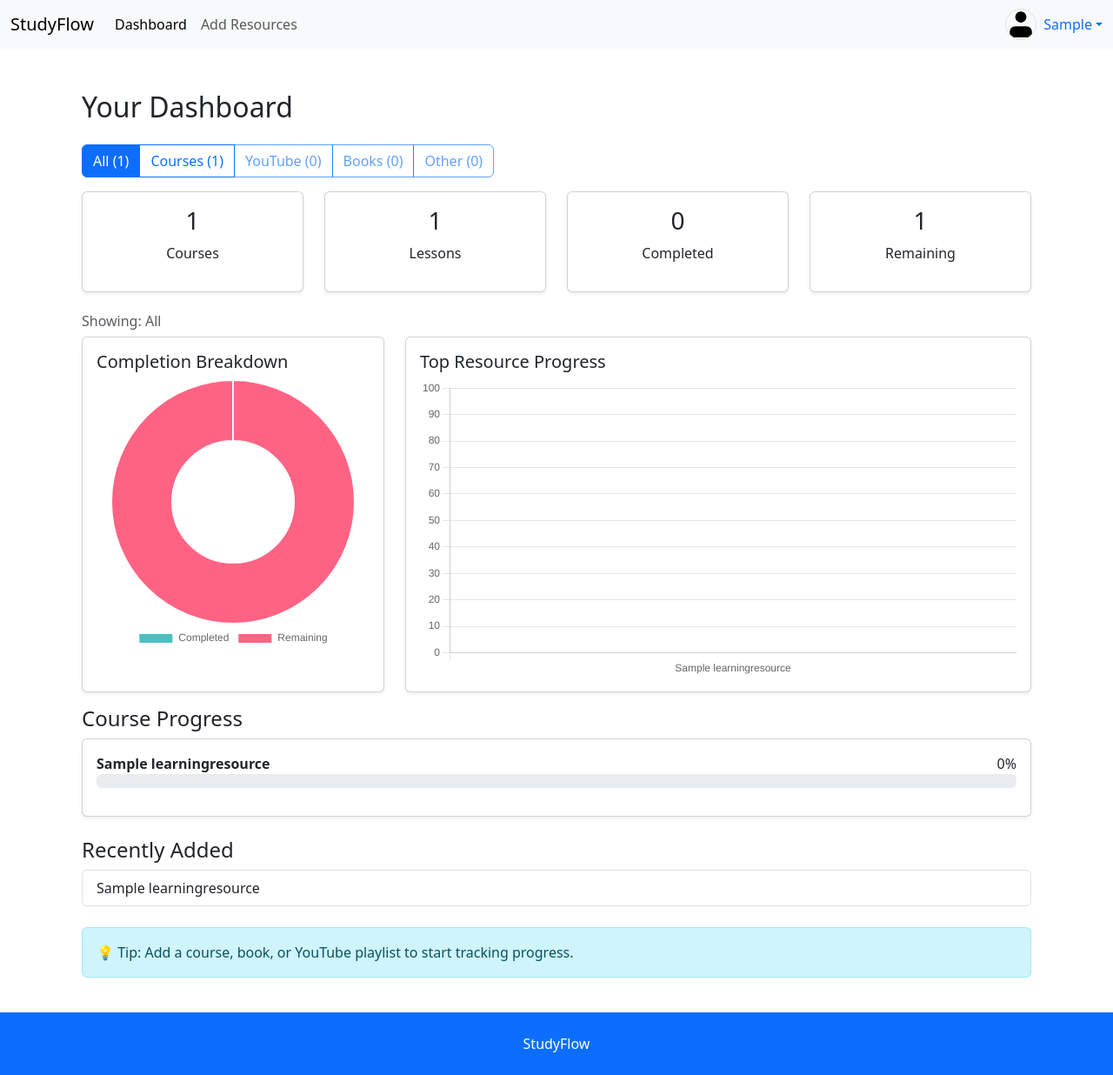
After one commit to samiul40/studyflow, a Django app: page /learning/dashboard/ in a window 1280 px wide. The commit adds this page. Shown: the whole page at 87% size. Run offline with Django 5.2, Linux system fonts and the light colour scheme; a user stored in the database is signed in; tables that the repository leaves empty hold one stand-in row (values such as "Sample post"); some libraries are stand-ins or nearby versions.

Commit message:
feature: user dashboard in the front end

```diff
--- a/web/accounts/views.py
+++ b/web/accounts/views.py
@@ -21,7 +21,7 @@ class Login(View):
         if user is not None:
             auth.login(request, user)
             messages.success(request, "You are now logged in")
-            return redirect("index")
+            return redirect("learning:dashboard")
         else:
             messages.error(request, "Invalid credentials")
             return redirect("login")
--- a/web/learning/services/dashboard.py
+++ b/web/learning/services/dashboard.py
@@ -7,20 +7,33 @@ def calculate_percentage(part, total):
     return int((part / total) * 100) if total > 0 else 0
 
 
-def get_dashboard_stats():
+def get_dashboard_stats(user=None, resource_type=None) -> dict:
     """
-    Return aggregated dashboard statistics.
-    Used for admin dashboard and future frontend dashboard.
+    Return dashboard statistics for learning resources.
+
+    Supports filtering by user and resource type. Used for both
+    admin and user dashboards.
     """
 
-    total_resources = LearningResource.objects.count()
-    total_units = LearningUnit.objects.count()
-    completed_units = LearningUnit.objects.filter(status="completed").count()
+    resource_qs = LearningResource.objects.all()
+    unit_qs = LearningUnit.objects.all()
+
+    if user is not None:
+        resource_qs = resource_qs.filter(user=user)
+        unit_qs = unit_qs.filter(resource__user=user)
+
+    if resource_type:
+        resource_qs = resource_qs.filter(resource_type=resource_type)
+        unit_qs = unit_qs.filter(resource__resource_type=resource_type)
+
+    total_resources = resource_qs.count()
+    total_units = unit_qs.count()
+    completed_units = unit_qs.filter(status="completed").count()
 
     incomplete_units = total_units - completed_units
     completion_rate = calculate_percentage(completed_units, total_units)
 
-    resources = LearningResource.objects.annotate(
+    resources = resource_qs.annotate(
         total_units_count=Count("units"),
         completed_units_count=Count(
             "units",
@@ -41,15 +54,28 @@ def get_dashboard_stats():
                 "id": resource.id,
                 "title": resource.title,
                 "percent": percent,
-                "total_units": resource.total_units_count,
-                "completed_units": resource.completed_units_count,
             }
         )
 
     most_progress = max(resource_progress, key=lambda x: x["percent"], default=None)
     least_progress = min(resource_progress, key=lambda x: x["percent"], default=None)
 
-    recent_resources = LearningResource.objects.order_by("-created_at")[:5]
+    recent_resources = resource_qs.order_by("-created_at")[:5]
+
+    type_counts_raw = (
+        LearningResource.objects.filter(user=user)
+        .values("resource_type")
+        .annotate(count=Count("id"))
+    )
+
+    type_counts_map = {item["resource_type"]: item["count"] for item in type_counts_raw}
+
+    type_counts = {
+        "youtube": type_counts_map.get("youtube", 0),
+        "udemy": type_counts_map.get("udemy", 0),
+        "book": type_counts_map.get("book", 0),
+        "other": type_counts_map.get("other", 0),
+    }
 
     return {
         "total_resources": total_resources,
@@ -61,4 +87,6 @@ def get_dashboard_stats():
         "most_progress": most_progress,
         "least_progress": least_progress,
         "recent_resources": recent_resources,
+        "active_filter": resource_type,
+        "type_counts": type_counts,
     }
--- /dev/null
+++ b/web/learning/templates/dashboard/dashboard.html
@@ -0,0 +1,250 @@
+{% extends "base.html" %}
+
+{% block content %}
+<div class="container mt-4">
+
+  <h2 class="mb-4">Your Dashboard</h2>
+
+  <!-- Filters -->
+  <div class="mb-3">
+    <div class="btn-group">
+
+      <!-- ALL -->
+      <a href="{% url 'learning:dashboard' %}"
+        class="btn btn-outline-primary {% if not active_filter %}active{% endif %}">
+        All ({{ total_resources }})
+      </a>
+
+      <!-- COURSES -->
+      <a href="{% url 'learning:dashboard' %}?type=udemy" class="btn btn-outline-primary
+       {% if active_filter == 'udemy' %}active{% endif %}
+       {% if type_counts.udemy == 0 %}disabled{% endif %}">
+        Courses ({{ type_counts.udemy }})
+      </a>
+
+      <!-- YOUTUBE -->
+      <a href="{% url 'learning:dashboard' %}?type=youtube" class="btn btn-outline-primary
+       {% if active_filter == 'youtube' %}active{% endif %}
+       {% if type_counts.youtube == 0 %}disabled{% endif %}">
+        YouTube ({{ type_counts.youtube }})
+      </a>
+
+      <!-- BOOKS -->
+      <a href="{% url 'learning:dashboard' %}?type=book" class="btn btn-outline-primary
+       {% if active_filter == 'book' %}active{% endif %}
+       {% if type_counts.book == 0 %}disabled{% endif %}">
+        Books ({{ type_counts.book }})
+      </a>
+
+      <!-- OTHER -->
+      <a href="{% url 'learning:dashboard' %}?type=other" class="btn btn-outline-primary
+       {% if active_filter == 'other' %}active{% endif %}
+       {% if type_counts.other == 0 %}disabled{% endif %}">
+        Other ({{ type_counts.other }})
+      </a>
+
+    </div>
+  </div>
+
+  <!-- KPI CARDS -->
+  <div class="row mb-4">
+
+    <div class="col-md-3">
+      <div class="card text-center shadow-sm p-3">
+        <h3>{{ total_resources }}</h3>
+        <p>Courses</p>
+      </div>
+    </div>
+
+    <div class="col-md-3">
+      <div class="card text-center shadow-sm p-3">
+        <h3>{{ total_units }}</h3>
+        <p>Lessons</p>
+      </div>
+    </div>
+
+    <div class="col-md-3">
+      <div class="card text-center shadow-sm p-3">
+        <h3>{{ completed_units }}</h3>
+        <p>Completed</p>
+      </div>
+    </div>
+
+    <div class="col-md-3">
+      <div class="card text-center shadow-sm p-3">
+        <h3>{{ incomplete_units }}</h3>
+        <p>Remaining</p>
+      </div>
+    </div>
+
+  </div>
+
+  {% if total_units > 0 %}
+
+  <div class="row mb-3 align-items-stretch">
+    <h6 class="text-muted">
+      Showing: {{ active_filter|default:"All" }}
+    </h6>
+
+    <div class="col-md-4">
+      <!-- Pie -->
+      <div class="card p-3 shadow-sm h-100">
+        <h5>Completion Breakdown</h5>
+        <canvas id="completionChart"></canvas>
+      </div>
+    </div>
+
+    <div class="col-md-8">
+      <!-- Bar -->
+      <div class="card p-3 shadow-sm h-100">
+        <h5>Top Resource Progress</h5>
+        <canvas id="resourceChart"></canvas>
+      </div>
+    </div>
+
+  </div>
+  {% endif %}
+
+  <!-- EMPTY STATE -->
+  {% if total_resources == 0 %}
+  <div class="card text-center p-4 shadow-sm mb-4">
+    <h4 class="mb-2">No resources yet 📚</h4>
+    <p class="text-muted">
+      Start tracking your learning by adding your first resource.
+    </p>
+
+    <a href="{% url 'learning:resource_create' %}" class="btn btn-primary mt-2">
+      ➕ Add Your First Resource
+    </a>
+  </div>
+  {% endif %}
+
+  {% if total_units > 0 and total_resources > 0 %}
+  <!-- COURSE PROGRESS -->
+  <h4>Course Progress</h4>
+
+  <div class="card p-3 shadow-sm mb-4">
+
+    {% if resource_progress %}
+    {% for resource in resource_progress %}
+    <div class="mb-3">
+
+      <div class="d-flex justify-content-between">
+        <strong>{{ resource.title }}</strong>
+        <span>{{ resource.percent }}%</span>
+      </div>
+
+      <div class="progress">
+        <div class="progress-bar bg-success" role="progressbar" style="width: {{ resource.percent }}%;">
+        </div>
+      </div>
+
+    </div>
+    {% endfor %}
+    {% else %}
+    <p class="text-muted">No progress to show yet</p>
+    {% endif %}
+
+  </div>
+
+  <!-- INSIGHT -->
+  {% if most_progress and most_progress.percent > 0 %}
+  <div class="alert alert-success">
+    🚀 Top Progress: <strong>{{ most_progress.title }}</strong>
+    ({{ most_progress.percent }}%)
+  </div>
+  {% endif %}
+
+  <!-- RECENTLY ADDED -->
+  <div class="mt-4">
+    <h4>Recently Added</h4>
+
+    {% if recent_resources %}
+    <ul class="list-group">
+      {% for r in recent_resources %}
+      <li class="list-group-item">
+        {{ r.title }}
+      </li>
+      {% endfor %}
+    </ul>
+    {% endif %}
+    {% endif %}
+  </div>
+
+  <!-- TIP -->
+  <div class="alert alert-info mt-4">
+    💡 Tip: Add a course, book, or YouTube playlist to start tracking progress.
+  </div>
+
+</div>
+{% endblock %}
+
+{% block scripts %}
+<script>
+  // Pie Chart (Completed vs Remaining)
+  const completionCtx = document.getElementById('completionChart');
+
+  new Chart(completionCtx, {
+    type: 'doughnut',
+    data: {
+      labels: ['Completed', 'Remaining'],
+      datasets: [{
+        data: [
+          {{ completed_units }},
+      {{ incomplete_units }}
+        ],
+    backgroundColor: [
+      // 'rgb(255, 99, 132)',
+      'rgb(75, 192, 192)',
+      'rgb(255, 99, 132)',
+    ],
+  }]
+    },
+    options: {
+    responsive: true,
+    plugins: {
+      legend: {
+        position: 'bottom'
+      }
+    }
+  }
+  });
+
+
+  // Bar Chart (Resource Progress)
+  const resourceCtx = document.getElementById('resourceChart');
+
+  new Chart(resourceCtx, {
+    type: 'bar',
+    data: {
+      labels: [
+        {% for r in resource_progress %}
+          "{{ r.title|escapejs }}",
+        {% endfor %}
+      ],
+    datasets: [{
+      label: 'Completion %',
+      data: [
+        {% for r in resource_progress %}
+            {{ r.percent }},
+    {% endfor %}
+  ],
+      }]
+    },
+    options: {
+    responsive: true,
+    scales: {
+      y: {
+        beginAtZero: true,
+        max: 100
+      }
+    },
+    plugins: {
+      legend: {
+        display: false
+      }
+    }
+  }
+  });
+</script>
+{% endblock %}
--- a/web/learning/urls.py
+++ b/web/learning/urls.py
@@ -10,6 +10,7 @@ from .views import (
     ResourceDetailView,
     ResourceListView,
     ResourceUpdateView,
+    dashboard_view,
 )
 
 app_name = "learning"
@@ -40,4 +41,5 @@ urlpatterns = [
         LearningUnitReorderView.as_view(),
         name="unit_reorder",
     ),
+    path("dashboard/", dashboard_view, name="dashboard"),
 ]
--- a/web/learning/views/__init__.py
+++ b/web/learning/views/__init__.py
@@ -1,3 +1,4 @@
+from .dashboard import dashboard_view
 from .learning_resource import (
     ResourceCreateView,
     ResourceDeleteView,
@@ -22,4 +23,5 @@ __all__ = [
     "LearningUnitDeleteView",
     "LearningUnitUpdateView",
     "LearningUnitReorderView",
+    "dashboard_view",
 ]
--- /dev/null
+++ b/web/learning/views/dashboard.py
@@ -0,0 +1,15 @@
+from django.contrib.auth.decorators import login_required
+from django.shortcuts import render
+
+from learning.services.dashboard import get_dashboard_stats
+
+
+@login_required
+def dashboard_view(request):
+    resource_type = request.GET.get("type")
+    stats = get_dashboard_stats(
+        user=request.user,
+        resource_type=resource_type,
+    )
+
+    return render(request, "dashboard/dashboard.html", stats)
--- a/web/templates/base.html
+++ b/web/templates/base.html
@@ -41,6 +41,7 @@
 
   <script src="{% static 'js/bootstrap.bundle.min.js' %}" defer></script>
   <script src="https://cdn.jsdelivr.net/npm/sortablejs@1.15.7/Sortable.min.js" crossorigin="anonymous"></script>
+  <script src="https://cdn.jsdelivr.net/npm/chart.js"></script>
   {% block scripts %}{% endblock %}
 </body>
 
```
Also changed, not shown: web/accounts/tests/test_views.py (+1 -1 lines).
